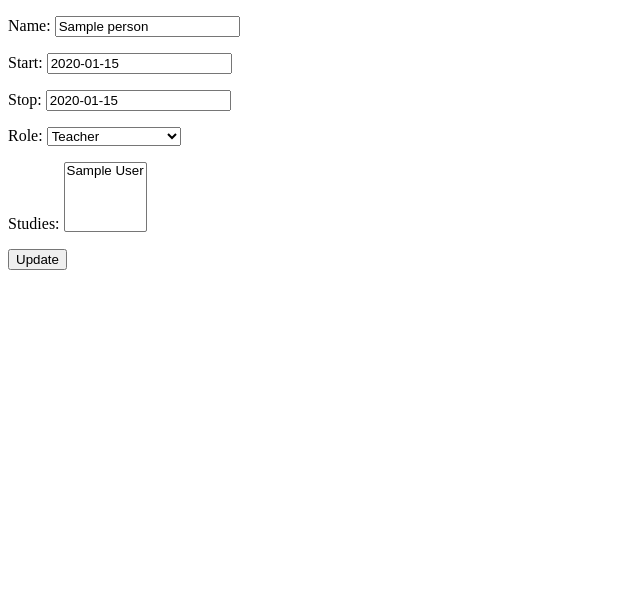
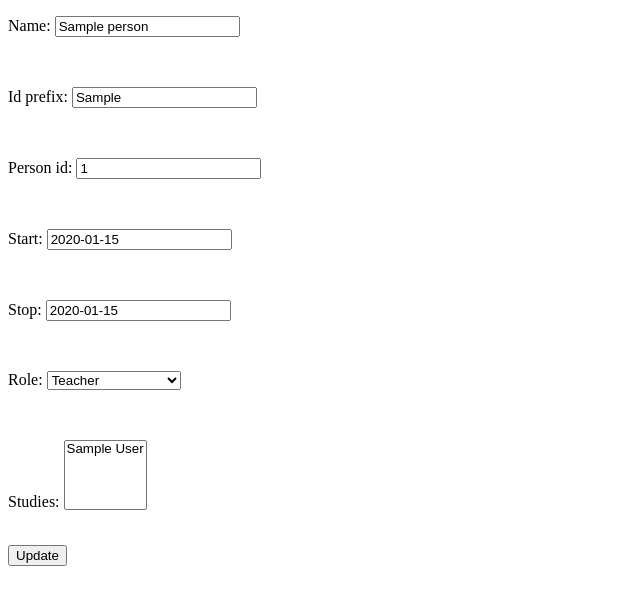
Before and after one commit to tkerkhoven/Seth, a Django app: page /grades/user/1/update-user/ in a window 1280 px wide. Shown: the top 605 px of the page, without its empty margins (0-640 px from the left). Run offline with Django 3.2, Linux system fonts and the light colour scheme; tables that the repository leaves empty hold one stand-in row (values such as "Sample post"); parts of the project's set-up code (start-up, migrations or seed data) failed here and were passed over.

Commit message:
Updated user editing functionality: - Forms are prefilled with current data - Forms are customizable (in forms.py)

```diff
--- /dev/null
+++ b/Seth/Grades/forms.py
@@ -0,0 +1,8 @@
+from django import forms
+from .models import Person
+
+
+class UserUpdateForm(forms.ModelForm):
+    class Meta:
+        model = Person
+        fields = ['name', 'id_prefix', 'person_id', 'start', 'stop', 'role', 'studies']
--- a/Seth/Grades/templates/Grades/person/update-user.html
+++ b/Seth/Grades/templates/Grades/person/update-user.html
@@ -13,7 +13,10 @@ table, th, td {border: 1px solid black; border-collapse: collapse; padding: 1px;
 </style>
 
     <form action="" method="post">{% csrf_token %}
-    {{ form.as_p }}
+        {% for field in form %}
+            <p>{{ field.label_tag }} {{ field }}</p>
+            <br>
+        {% endfor %}
     <input type="submit" value="Update" />
 </form>
 </body>
--- a/Seth/Grades/templates/Grades/user.html
+++ b/Seth/Grades/templates/Grades/user.html
@@ -23,7 +23,7 @@ Studies: {{ study }} <br>
 Full ID: {{ person.full_id }}
 <br><br>
 <!--<a href="/grades/update-user">Edit:</a>-->
-<form action="update-user/" method="post">{% csrf_token %}
+<form action="update-user/" method="get">{% csrf_token %}
     <!--{{ form.as_p }-->
     <input type="submit" value="Edit">
 </form>
--- a/Seth/Grades/views.py
+++ b/Seth/Grades/views.py
@@ -2,6 +2,8 @@ from django.shortcuts import render
 from django.views import generic
 from .models import Module, Studying, Module_ed, Course, Test, Grade, Person
 from django.urls import reverse_lazy
+from .forms import UserUpdateForm
+
 
 
 class ModuleView(generic.ListView):
@@ -134,8 +136,10 @@ class PersonDetailView(generic.DetailView):
 
 class UpdateUser(generic.UpdateView):
     model = Person
-    fields = ('name', 'start', 'stop', 'role', 'studies')
+    # fields = ('name', 'start', 'stop', 'role', 'studies')
     template_name_suffix = '/update-user'
+    form_class = UserUpdateForm
+
     # success_url = reverse_lazy('grades:user', args=(!!self.object.id!!))
 
     # def get_context_data(self):
@@ -152,6 +156,22 @@ class UpdateUser(generic.UpdateView):
     def get_absolute_url(self):
         return u'/grades/user/%d' % self.id
 
-    # def get_object(self, queryset=None):
-    #     obj = Person.objects.get(id=self.kwargs['pk'])
-    #     return obj
+    def get_initial(self):
+        initial = super(UpdateUser, self).get_initial()
+
+        person = Person.objects.get(id=self.object.id)
+        data = {
+            'name': person.name,
+            'id_prefix': person.id_prefix,
+            'person_id': person.person_id,
+            'start': person.start,
+            'stop': person.stop,
+            'role': person.role,
+            'studies': person.studies
+        }
+        # initial['name'] = person.name
+        return initial
+
+        # def get_object(self, queryset=None):
+        #     obj = Person.objects.get(id=self.kwargs['pk'])
+        #     return obj
```
